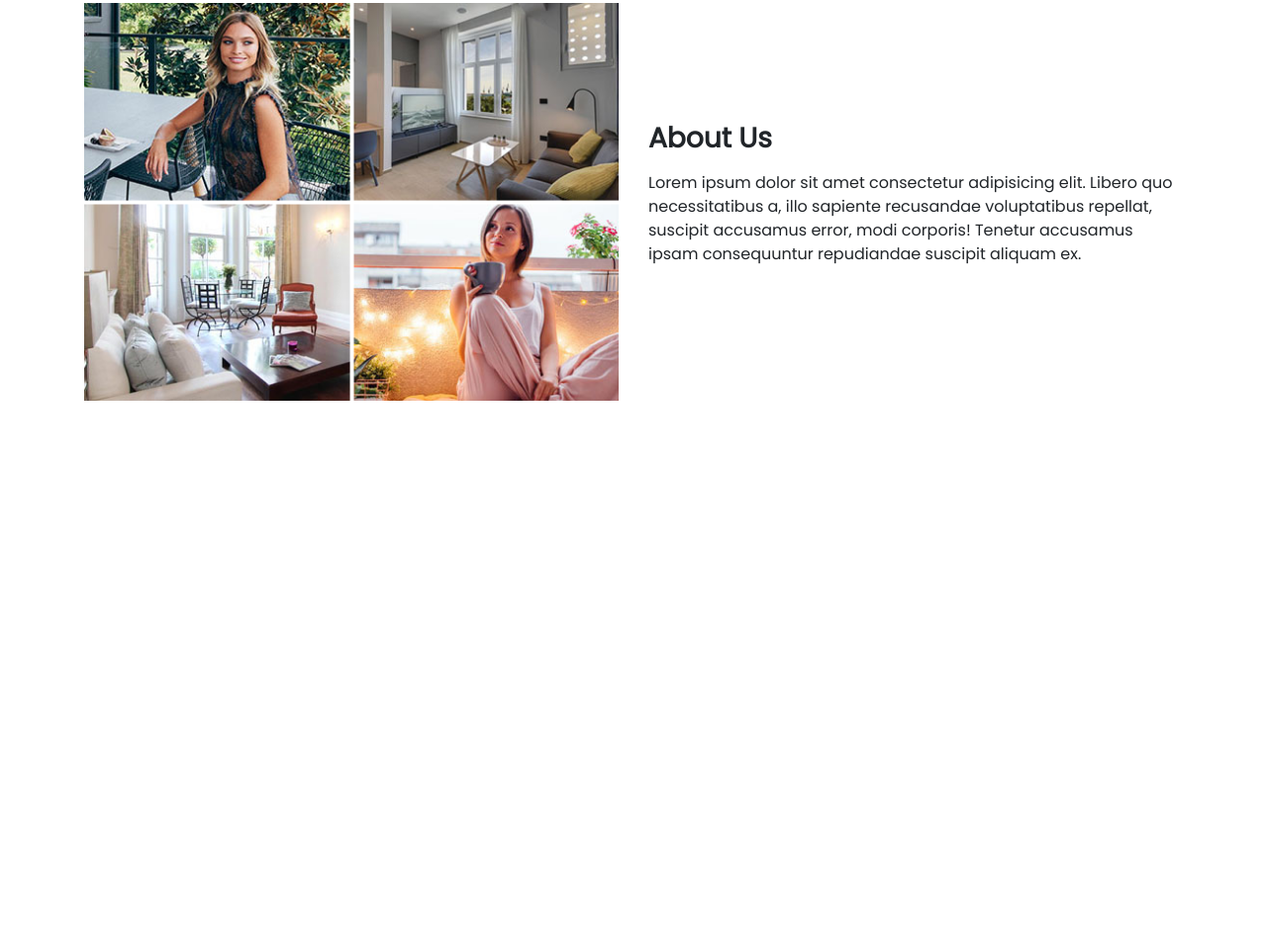
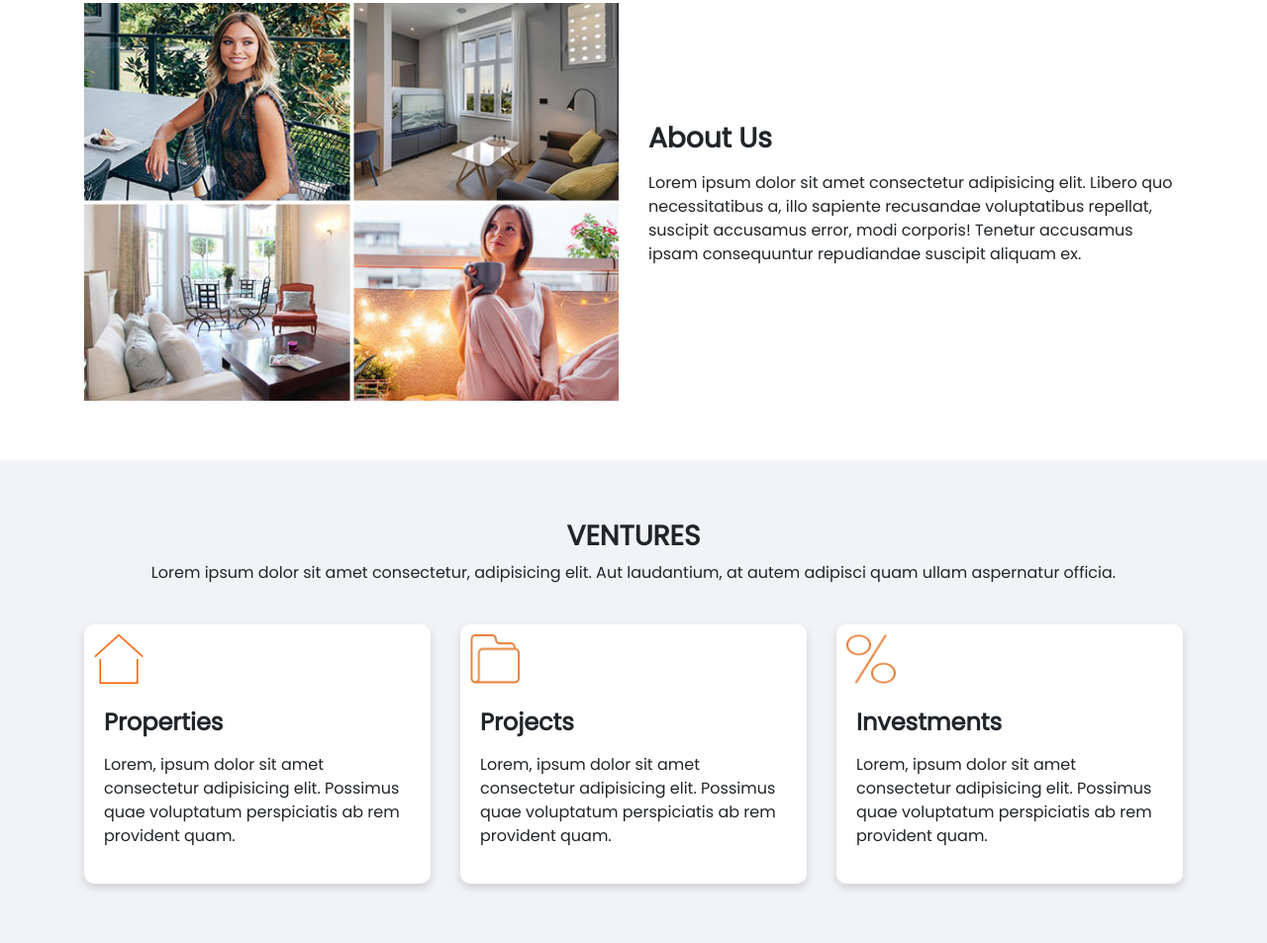
Before and after one commit to dilshad-shibin/dotweb-Project, a plain HTML site: page index.html in a window 1280 px wide. Shown: the part 753-1706 px from the top of the page at 99% size. Before the commit the page ends 1218 px from the top, so only its background shows below. Drawn offline with nearby package versions, Linux system fonts and the light colour scheme.

Commit message:
ventures secton added

```diff
--- a/assets/css/style.css
+++ b/assets/css/style.css
@@ -25,7 +25,9 @@ h4 {
 .bg-info {
     position: fixed;
     width: 100%;
-    z-index: 1
+    z-index: 1;
+    box-shadow: 0 5px 10px rgba(0, 0, 0, 0.05) !important;
+    padding: 10px 0;
 }
 
 .btn-style1 {
@@ -48,3 +50,19 @@ h4 {
     padding: 60px 0;
     width: 100%
 }
+
+#ventures-section {
+    background-color: rgb(242, 243, 247);
+    float: left;
+    width: 100%;
+    padding: 60px 0;
+}
+
+.card-image {
+    padding: 10px 0 5px 10px;
+}
+
+.card-image img {
+    width: 50px;
+    height: 50px;
+}
--- a/index.html
+++ b/index.html
@@ -75,6 +75,59 @@
         </div>
     </section>
 
+    <!-- Ventures Section -->
+    <section id="ventures-section">
+        <div class="container">
+            <div class="row justify-content-center">
+                <div class="heading-part text-center pb-4">
+                    <h3>VENTURES</h3>
+                    <P>Lorem ipsum dolor sit amet consectetur, adipisicing elit. Aut laudantium, at autem adipisci quam ullam aspernatur officia.</P>
+                </div>
+            </div>
+            <div class="row">
+                <div class="col-md-4">
+                    <div class="venture-boxes">
+                        <div class="card">
+                            <div class="card-image">
+                                <img src="assets/img/images/properties.png" alt="">
+                            </div>
+                            <div class="card-body">
+                                <h4 class="mb-3">Properties</h4>
+                                <p>Lorem, ipsum dolor sit amet consectetur adipisicing elit. Possimus quae voluptatum perspiciatis ab rem provident quam.</p>
+                            </div>
+                        </div>
+                    </div>
+                </div>
+                <div class="col-md-4">
+                    <div class="venture-boxes">
+                        <div class="card">
+                            <div class="card-image">
+                                <img src="assets/img/images/projects.png" alt="">
+                            </div>
+                            <div class="card-body">
+                                <h4 class="mb-3">Projects</h4>
+                                <p>Lorem, ipsum dolor sit amet consectetur adipisicing elit. Possimus quae voluptatum perspiciatis ab rem provident quam.</p>
+                            </div>
+                        </div>
+                    </div>
+                </div>
+                <div class="col-md-4">
+                    <div class="venture-boxes">
+                        <div class="card">
+                            <div class="card-image">
+                                <img src="assets/img/images/investment.png" alt="">
+                            </div>
+                            <div class="card-body">
+                                <h4 class="mb-3">Investments</h4>
+                                <p>Lorem, ipsum dolor sit amet consectetur adipisicing elit. Possimus quae voluptatum perspiciatis ab rem provident quam.</p>
+                            </div>
+                        </div>
+                    </div>
+                </div>
+            </div>
+        </div>
+    </section>
+
 
     <!-- scripts Files-->
     <script src="assets/js/jquery-3.5.1.slim.min.js"></script>
```
Also changed, not shown: assets/css/bootstrap.min.css.
